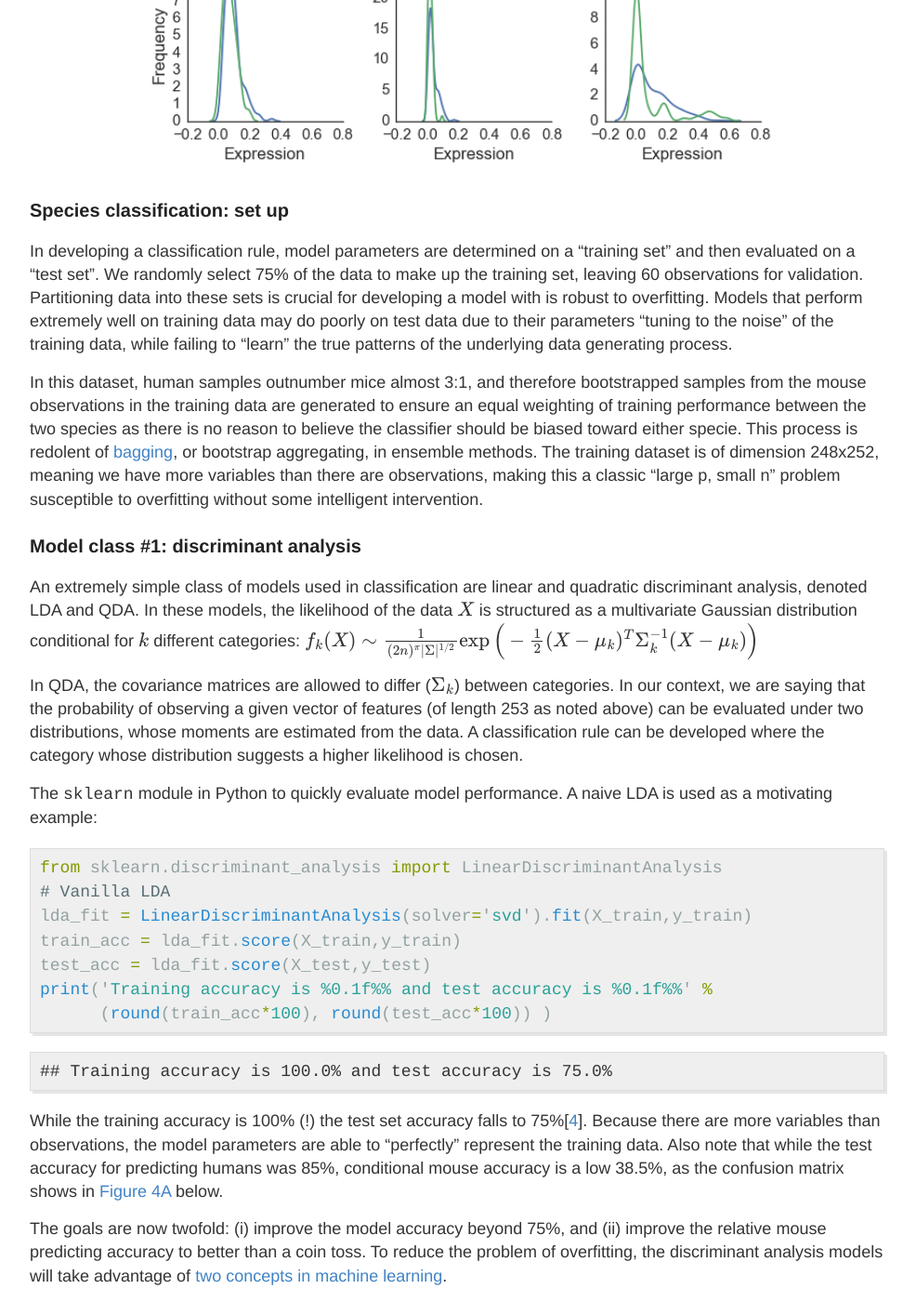
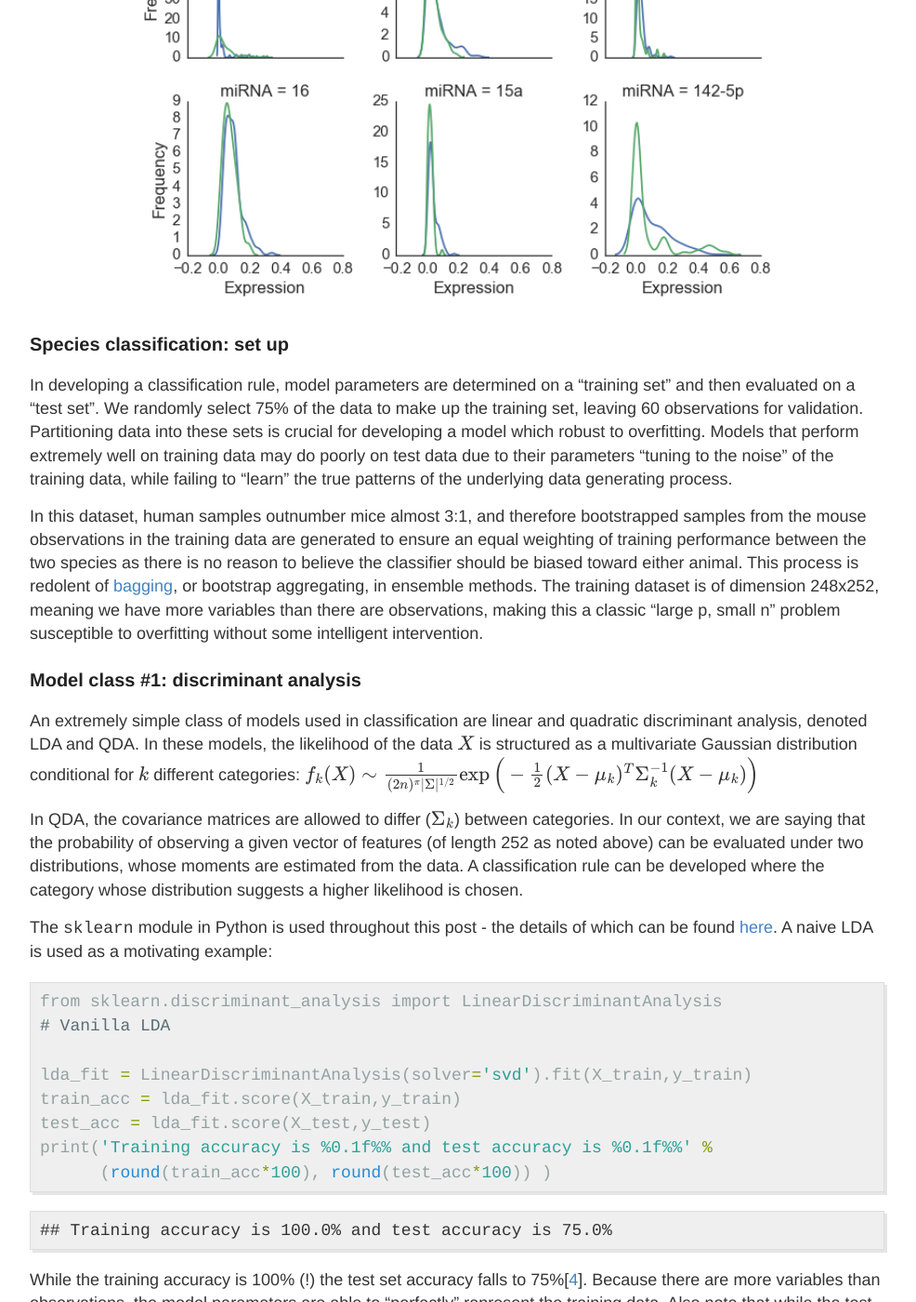
Before and after one commit to erikdrysdale/erikdrysdale.github.io, a Jekyll site: the page built from _posts/2017-01-03-mirna_classification.md, in a window 1280 px wide and 1400 px high, scrolled down 3049 px. Shown: the whole window at 93% size, without its empty margins (148-1134 px from the left). Built offline with Jekyll 4.4.1, drawn with Linux system fonts in a browser that asks for light colours; our own code applies the rules of GitHub Pages for plain Markdown files; formulas are drawn with MathJax 3; some of the changed text lies outside the part shown.

Commit message:
add new content

```diff
--- a/_posts/2017-01-03-mirna_classification.md
+++ b/_posts/2017-01-03-mirna_classification.md
@@ -11,6 +11,7 @@
 
 Micro RNAs (miRNAs) are a small RNA molecule, around 22 base pairs long[[^1]], that are able to regulate gene expression by silencing specific RNAs. While these molecules were first discovered in the 1990s, their biological significance wasn't fully appreciated until the early 2000s when they were found in *C. elegans* and *Drosophola*, the workhorse species of geneticists. Since then hundreds of miRNAs have been found in human genomes along with the discovery that a given miRNA can affect hundreds of other genes (i.e. they can bind with many types of RNA). Many cancer researchers [are also interested](https://www.youtube.com/watch?v=Yuvtrho7ehg&t=1516s) in miRNAs due to their ability to inhibit tumor suppressor genes and act as effective oncogenes. Based on the data I downloaded from [miRCancer](http://mircancer.ecu.edu/), the cancer research community is averaging around two miRNA papers per day over the last several years.
 
+<p align="center"> <font size="5"> Figure 1: miRNA text mining associations </font> </p>
 <p align="center"> <img src="/figures/papers.png" width="80%"> </p>
 
 In a recent Andrew Ng talk, [Applying Deep Learning](https://www.youtube.com/watch?v=F1ka6a13S9I), he suggests that one way to become a better machine learning (ML) practitioner is to download existing studies, replicate the results, and see if you improve on anything. While a systems biology approach to modelling miRNA interactions will be the most successful in the long run, traditional ML techniques such as classification and dimensionality reduction will still have a role to play in this field. Because cell samples will usually contain more features (miRNA molecule types) than observations, predictive modelling will help to overcome the "large p, small n" problems stemming from these datasets.
@@ -19,7 +20,7 @@
 
 After reading [this ML project paper](http://cs229.stanford.edu/proj2013/RainesQuistGippetti-Machine_Learning_as_a_Tool_for_MicroRNA_Analysis.pdf), I downloaded the miRNA expression data for various tissues in humans and mice [here](http://www.microrna.org/microrna/getDownloads.do). The dataset contained 172 and 68 tissue samples for the two species, respectively, with 516 and 400 miRNA types for each. However, only 253 miRNAs were shared across the species so the dataset used in the modelling exercise was of this rank. The goal for the rest of this post is to use this dataset to develop a classification algorithm that will be able to successfully predict the species for a given sample. We begin by exploring the dataset, which has a numeric values for each miRNA type (miR-302a for example) in the columns, with a given row representing a sample from a specific tissue (liver for example).
 
-{% highlight python %}
+{% highlight r %}
 num_both
 {% endhighlight %}
 
@@ -34,29 +35,29 @@
 
 The miRNA expression dataset can be visualized using a heatmap as Figure 2 shows below. As each column is a miRNA type, one can see that only a few molecules are expressed at a high level, and those that are tend to do so across multiple tissue types. However, most miRNA expression levels are close to "off".
 
-<p align="center"> Figure 2: miRNA heatmap </p>
-<p align="center"> <img src="/figures/heatmap.png" width="75%"> </p>
+<p align="center"> <font size="5"> Figure 2: miRNA heatmap </font> </p>
+<p align="center"> <img src="/figures/heatmap.png" width="85%"> </p>
 
 Figure 3 below shows a close-up view of nine miRNAs with the highest average expression levels. The distribution of values for these molecules is similar for humans and mice across tissues. While this points to our common ancestry with the little guys[[^2]], it also presents a problem for classification as we will need *some* features to be differential expressed between our two species if we want to successfully classify our observations[[^3]].
 
-<p align="center"> Figure 3: Nine miRNA types with highest expression </p>
+<p align="center"> <font size="5"> Figure 3: Nine miRNA types with highest expression </font> </p>
 <p align="center"> <img src="/figures/nine_miRNA.png" width="75%"> </p>
 
 ### Species classification: set up
 
-In developing a classification rule, model parameters are determined on a "training set" and then evaluated on a "test set". We randomly select 75% of the data to make up the training set, leaving 60 observations for validation. Partitioning data into these sets is crucial for developing a model with is robust to overfitting. Models that perform extremely well on training data may do poorly on test data due to their parameters "tuning to the noise" of the training data, while failing to "learn" the true patterns of the underlying data generating process.
+In developing a classification rule, model parameters are determined on a "training set" and then evaluated on a "test set". We randomly select 75% of the data to make up the training set, leaving 60 observations for validation. Partitioning data into these sets is crucial for developing a model which robust to overfitting. Models that perform extremely well on training data may do poorly on test data due to their parameters "tuning to the noise" of the training data, while failing to "learn" the true patterns of the underlying data generating process.
 
-In this dataset, human samples outnumber mice almost 3:1, and therefore bootstrapped samples from the mouse observations in the training data are generated to ensure an equal weighting of training performance between the two species as there is no reason to believe the classifier should be biased toward either specie. This process is redolent of [bagging](https://en.wikipedia.org/wiki/Bootstrap_aggregating), or bootstrap aggregating, in ensemble methods. The training dataset is of dimension 248x252, meaning we have more variables than there are observations, making this a classic "large p, small n" problem susceptible to overfitting without some intelligent intervention.
+In this dataset, human samples outnumber mice almost 3:1, and therefore bootstrapped samples from the mouse observations in the training data are generated to ensure an equal weighting of training performance between the two species as there is no reason to believe the classifier should be biased toward either animal. This process is redolent of [bagging](https://en.wikipedia.org/wiki/Bootstrap_aggregating), or bootstrap aggregating, in ensemble methods. The training dataset is of dimension 248x252, meaning we have more variables than there are observations, making this a classic "large p, small n" problem susceptible to overfitting without some intelligent intervention.
 
 ### Model class #1: discriminant analysis
 
 An extremely simple class of models used in classification are linear and quadratic discriminant analysis, denoted LDA and QDA. In these models, the likelihood of the data $X$ is structured as a multivariate Gaussian distribution conditional for $k$ different categories: $f_k(X)\sim \frac{1}{(2n)^\pi \|\Sigma\|^{1/2}} \exp \Big\(-\frac{1}{2} (X-\mu_k)^T\Sigma^{-1}_k (X-\mu_k) \Big\)$
 
-In QDA, the covariance matrices are allowed to differ ($\Sigma_k$) between categories. In our context, we are saying that the probability of observing a given vector of features (of length 253 as noted above) can be evaluated under two distributions, whose moments are estimated from the data. A classification rule can be developed where the category whose distribution suggests a higher likelihood is chosen.
+In QDA, the covariance matrices are allowed to differ ($\Sigma_k$) between categories. In our context, we are saying that the probability of observing a given vector of features (of length 252 as noted above) can be evaluated under two distributions, whose moments are estimated from the data. A classification rule can be developed where the category whose distribution suggests a higher likelihood is chosen.
 
-The `sklearn` module in Python to quickly evaluate model performance. A naive LDA is used as a motivating example:
+The `sklearn` module in Python is used throughout this post - the details of which can be found [here](http://scikit-learn.org/stable/). A naive LDA is used as a motivating example:
 
-{% highlight python %}
+{% highlight r %}
 from sklearn.discriminant_analysis import LinearDiscriminantAnalysis
 # Vanilla LDA
 lda_fit = LinearDiscriminantAnalysis(solver='svd').fit(X_train,y_train)
@@ -79,7 +80,7 @@
 
 In binary classification, the distribution of features needs to differ, in some way, between the two groups to have a good classifier. Filtering methods remove any variables that appear "uninteresting" by simple metrics such as t-tests. To combine a filtering and a wrapper method simultaneously, we will use a p-value cutoff of 1% to reduce our variable space and define an ordering of interesting variables[[^5]], and then sequentially add features in order of the p-value score and test model accuracy using 10-fold cross-validation on the training data. It is important that we do **not** compare feature choice accuracy on the test set as this will allow the problem of overfitting to reemerge as the parameters would now be tuning to the noise contained in the test set.  The purpose of the test set is that it is an independent sample of the data, and its information content must remain hidden until the final testing procedure.
 
-{% highlight python %}
+{% highlight r %}
 # Run t-tests across columns
 tt = X_train.apply(lambda x: stats.ttest_ind(x[y_train==1],
     x[y_train!=1],equal_var=False).pvalue,axis=0).dropna()
@@ -120,7 +121,7 @@
 
 The optimal regularization parameter is determined by using 10-fold cross validation on the training data. While multiple values of the regularization parameter achieve 92% CV accuracy, as [Figure 4C](#fig4) shows, the largest one is chosen to reduce the chances of overfitting.
 
-{% highlight python %}
+{% highlight r %}
 # Use the X_train2 to determine if an optimal shrinking parameter exists
 X_train3 = X_train2.reset_index().drop('index',axis=1)
 X_test3 = X_test2
@@ -156,7 +157,7 @@
 
 As [Figure 4D](#fig4) shows, almost all of the human examples are classified correctly, but the relative mouse accuracy remains unchanged.
 
-<p align="center" id="fig4"><font size="6"> Figure 4: Discriminant Analysis Models</font></p>
+<p align="center" id="fig4"><font size="5"> Figure 4: Discriminant Analysis Models</font></p>
 <p align="center"> <img src="/figures/confusion_matrix.png" width="90%"></p>
 
 
@@ -170,4 +171,4 @@
 
 [^4]: Using leave-one-out cross-validation achieves an accuracy of 72%, and a better conditional accuracy between the species of 76% and 61%, respectively.
 
-[^5]: At threshold, the number of variables is reduced to 63.
+[^5]: At this threshold, the number of variables is reduced to 63.
```
Also changed, not shown: other parts of _posts/2017-01-03-mirna_classification.md (+1 -1 lines).
